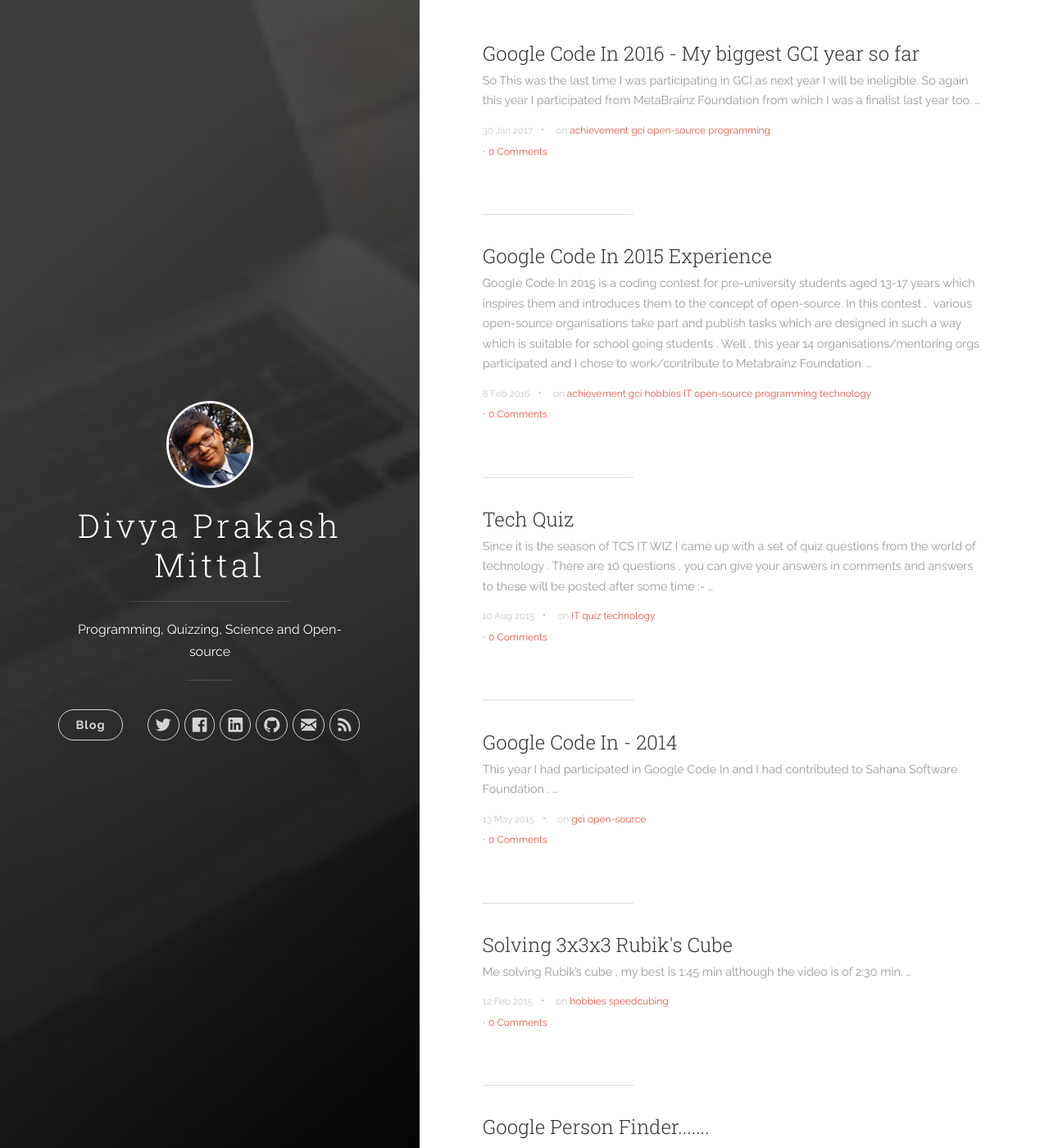
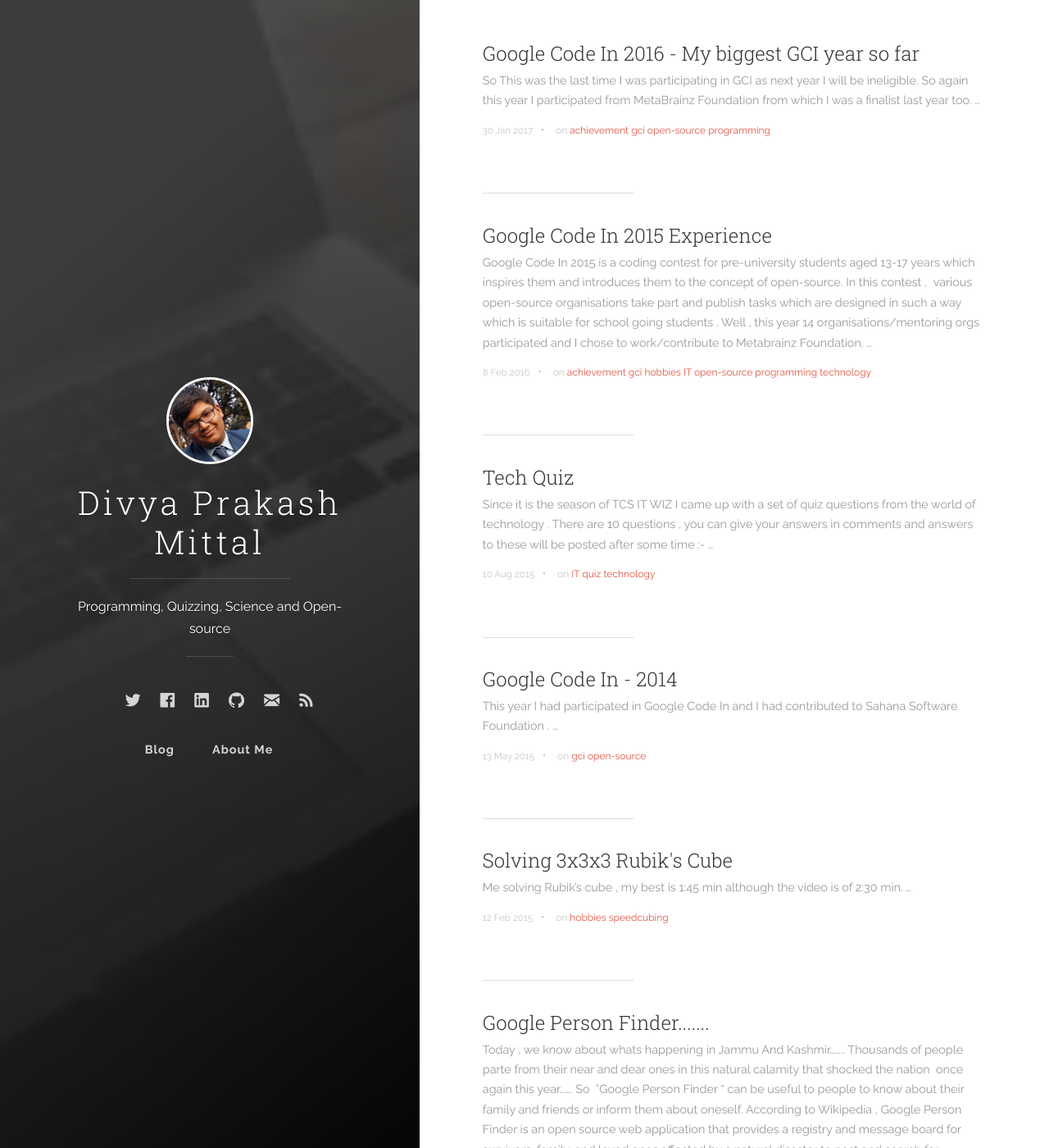
Before and after one commit to dpmittal/dpmittal.github.io, a Jekyll site: the page built from index.html, in a window 1280 px wide and 1400 px high. Shown: the whole window at 82% size. Built offline with Jekyll 4.4.1, drawn with Linux system fonts in a browser that asks for light colours; nearby versions of some CDN libraries; the list of posts is cut into pages by our own code; comment, search, counter and statistics services are not loaded; some of the changed text lies outside the part shown.

Commit message:
Add About Page and Other Minor Fixes

```diff
--- a/_includes/header.html
+++ b/_includes/header.html
@@ -17,12 +17,6 @@
         <hr class="panel-cover__divider panel-cover__divider--secondary">
 
         <div class="navigation-wrapper">
-
-          <nav class="cover-navigation cover-navigation--primary">
-            <ul class="navigation">
-              <li class="navigation__item"><a href="{{ site.baseurl }}/#blog" title="link to {{ site.title }} blog" class="blog-button">Blog</a></li>
-            </ul>
-          </nav>
 
           <nav class="cover-navigation navigation--social">
             <ul class="navigation">
@@ -89,7 +83,21 @@
           </nav>
 
         </div>
+        <div class="navigation-wrapper">
 
+          <nav class="cover-navigation cover-navigation--primary">
+            <ul class="navigation">
+              <li class="navigation__item"><a href="{{ site.baseurl }}/#blog" title="link to {{ site.title }}'s blog" class="blog-button">Blog</a></li>
+            </ul>
+          </nav>
+
+          <nav class="cover-navigation cover-navigation--primary">
+            <ul class="navigation">
+              <li class="navigation__item"><a href="{{ site.baseurl }}/about" title="About {{ site.title }}" class="blog-button">About Me</a></li>
+            </ul>
+          </nav>
+
+        </div>
       </div>
 
     </div>
--- a/_sass/uno.scss
+++ b/_sass/uno.scss
@@ -1306,7 +1306,7 @@
 .cover-disabled {
 	background: none; }
 
-.btn, .navigation__item a {
+.btn a {
 	padding: 10px 20px;
 	border: 1px solid #e25440;
 	border-radius: 20px;
@@ -1319,6 +1319,17 @@
 	.btn:hover, .navigation__item a:hover {
 		color: #b9301c;
 		border-color: #b9301c; }
+
+.navigation__item a {
+	padding: 10px 20px;
+	font-size: .9em;
+	font-weight: bold;
+	letter-spacing: 1px;
+	text-shadow: none;
+	color: #e25440;
+	-webkit-font-smoothing: antialiased; }
+	.btn:hover, .navigation__item a:hover {
+		color: #b9301c; }
 
 .btn-secondary {
 	border-color: #5ba4e5;
--- a/index.html
+++ b/index.html
@@ -16,9 +16,7 @@
             &#8226; <span class="post-meta__tags">on {% for tag in post.tags %}<a href="{{ site.baseurl }}/tags/#{{ tag }}">{{ tag }}</a> {% endfor %}</span>
             {% endif %}
             <span class="post-meta__comments">
-            {% if page.comments != false and site.disqus_shortname %}<section id="disqus_thread">
-            • <a href="{{ site.url }}{{ page.url }}#disqus_thread">0 Comments</a>
-            {% endif %}
+            {% if page.comments != false and site.disqus_shortname %}<section id="disqus_thread"> {% endif %}
           </span>
         </div>
         <hr class="post-list__divider">
```
Also changed, not shown: about.md (added, +12 -0 lines).
